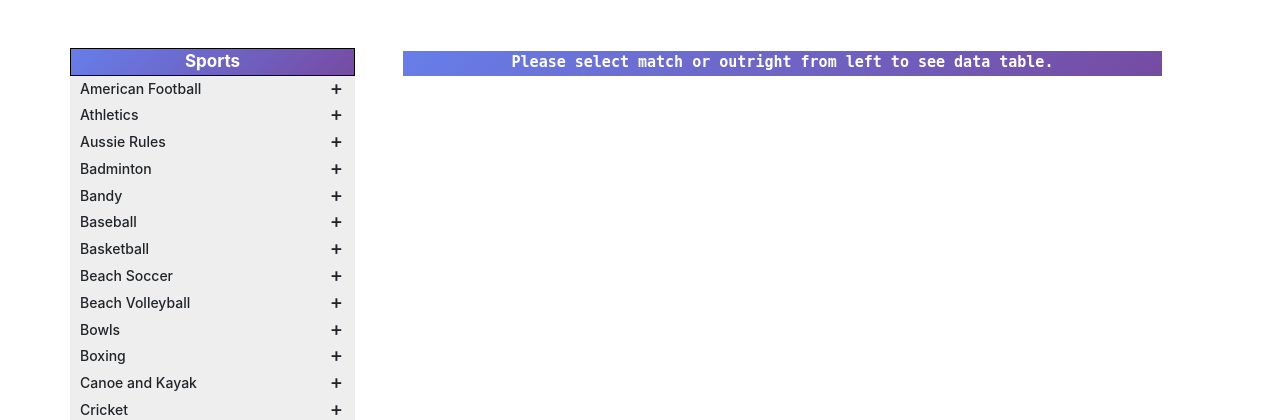
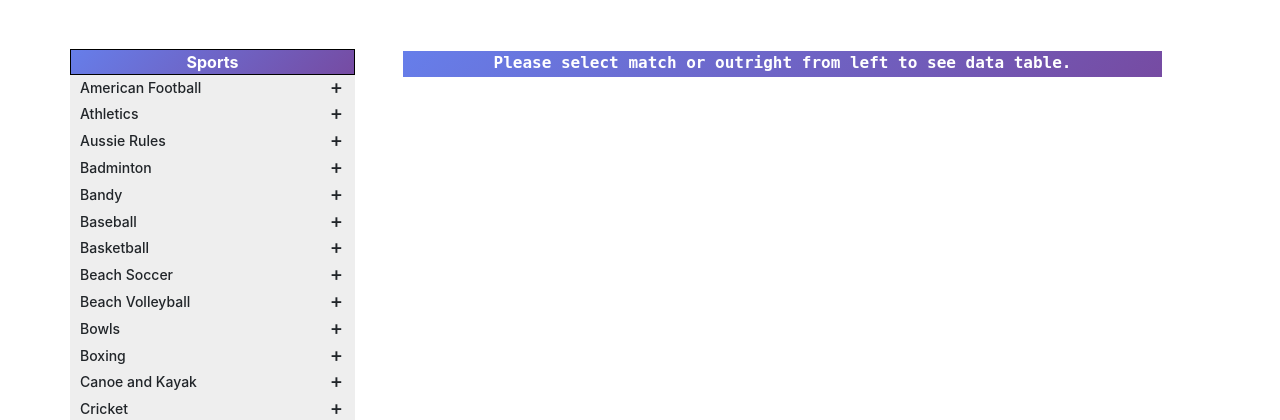
Before and after one commit to Atik-106/odds_comparision, a Django app: page / in a window 1280 px wide. Shown: the top 420 px of the page. Run offline with Django 3.2, Linux system fonts and the light colour scheme; data comes from the database, SQL or seed files in the repository; both versions use the stored data as it was after the commit; some libraries are stand-ins or nearby versions.

Commit message:
Edited few files

```diff
--- a/static/css/style.css
+++ b/static/css/style.css
@@ -109,7 +109,7 @@
     color: #4d5388;
     font-family: monospace;
     font-weight: normal;
-    font-size: 15px !important;
+    font-size: 16px !important;
 
 }
 
@@ -157,7 +157,7 @@ font-weight: bold;
     color: white;
      background-image: linear-gradient(135deg, #667eea 0, #764ba2 100%) !important;
     font-weight: normal;
-    font-size:17px;
+    font-size:16px;
     transition: all 1s ease-in-out;
 }
 .marker{
```
Also changed, not shown: db.sqlite3.
